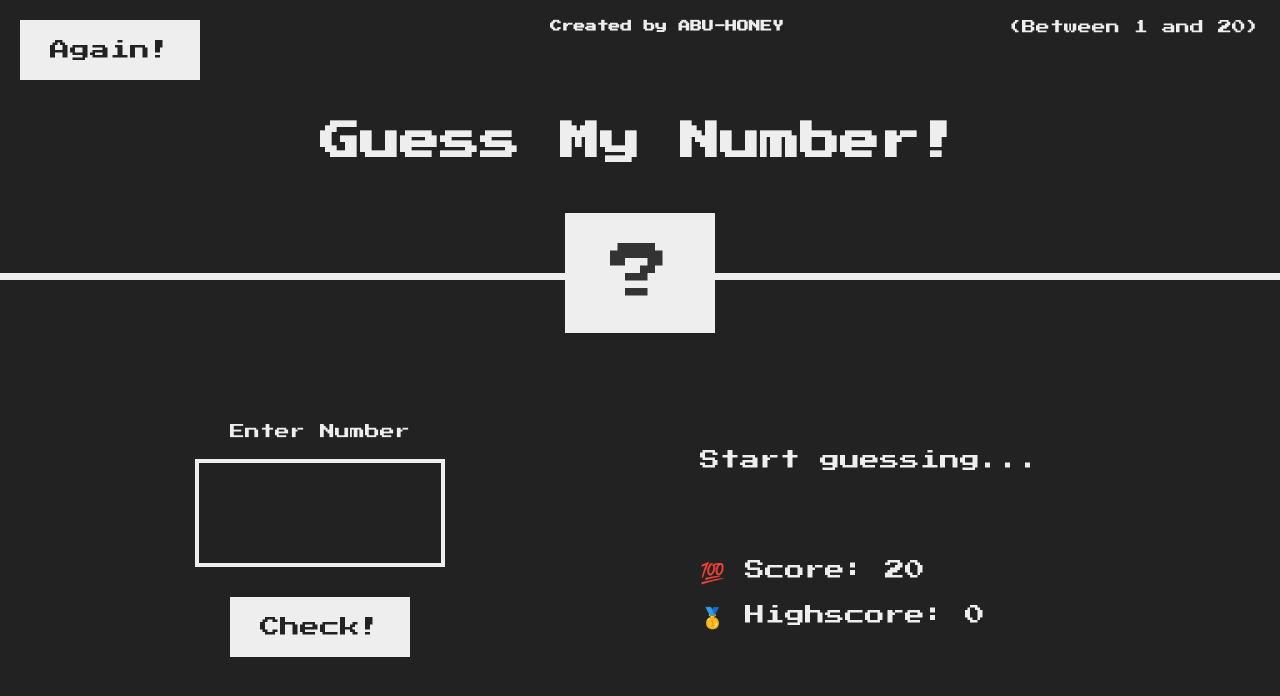
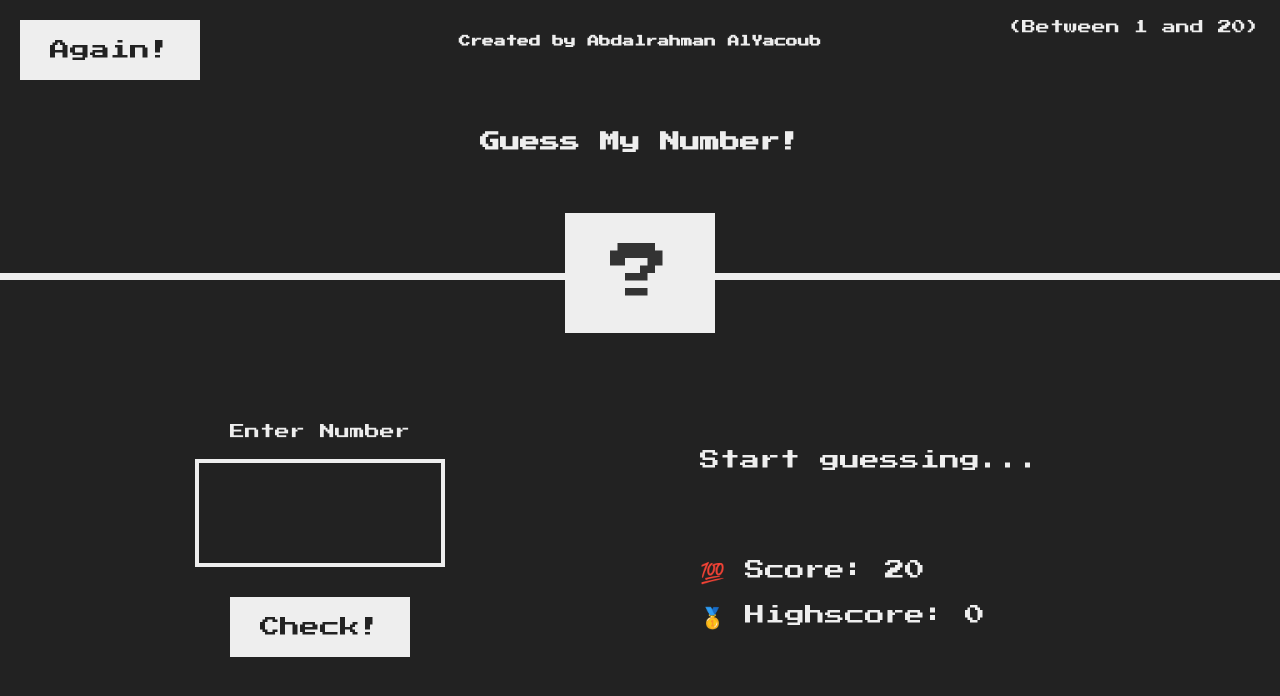
Before and after one commit to 20Abd01/Guess-my-number, a website built with Parcel: page index.html in a window 1280 px wide. Built offline with nearby package versions, Linux system fonts and the light colour scheme.

Commit message:
update files
index.html , style.css

```diff
--- a/index.html
+++ b/index.html
@@ -6,32 +6,14 @@
     <meta http-equiv="X-UA-Compatible" content="ie=edge" />
     <link rel="stylesheet" href="style.css" />
     <!-- <link rel="icon" type="image/x-icon" href="/images/favicon.ico" /> -->
-
     <title>Guess My Number!</title>
-    <style>
-      /* Chrome, Safari, Edge, Opera */
-      input::-webkit-outer-spin-button,
-      input::-webkit-inner-spin-button {
-        -webkit-appearance: none;
-        margin: 0;
-      }
-      h3 {
-        margin: 0;
-        padding-left: 550px;
-        padding-top: 20px;
-      }
-      /* Firefox */
-      input[type='number'] {
-        -moz-appearance: textfield;
-      }
-    </style>
   </head>
   <body>
     <header>
       <h1>Guess My Number!</h1>
       <p class="between">(Between 1 and 20)</p>
       <button class="btn again">Again!</button>
-      <h3>Created by ABU-HONEY</h3>
+      <h3>Created by Abdalrahman AlYacoub</h3>
       <div class="number">?</div>
     </header>
 
--- a/style.css
+++ b/style.css
@@ -4,6 +4,17 @@
   margin: 0;
   padding: 0;
   box-sizing: inherit;
+}
+
+/* Chrome, Safari, Edge, Opera */
+input::-webkit-outer-spin-button,
+input::-webkit-inner-spin-button {
+  -webkit-appearance: none;
+  margin: 0;
+}
+/* Firefox */
+input[type='number'] {
+  -moz-appearance: textfield;
 }
 
 html {
@@ -46,8 +57,8 @@ main {
 }
 
 /* ELEMENTS STYLE */
-h1 {
-  font-size: 4rem;
+h1,
+h3 {
   text-align: center;
   position: absolute;
   width: 100%;
@@ -56,6 +67,9 @@ h1 {
   transform: translate(-50%, -50%);
 }
 
+h3 {
+  top: 15%;
+}
 .number {
   background: #eee;
   color: #333;
```
